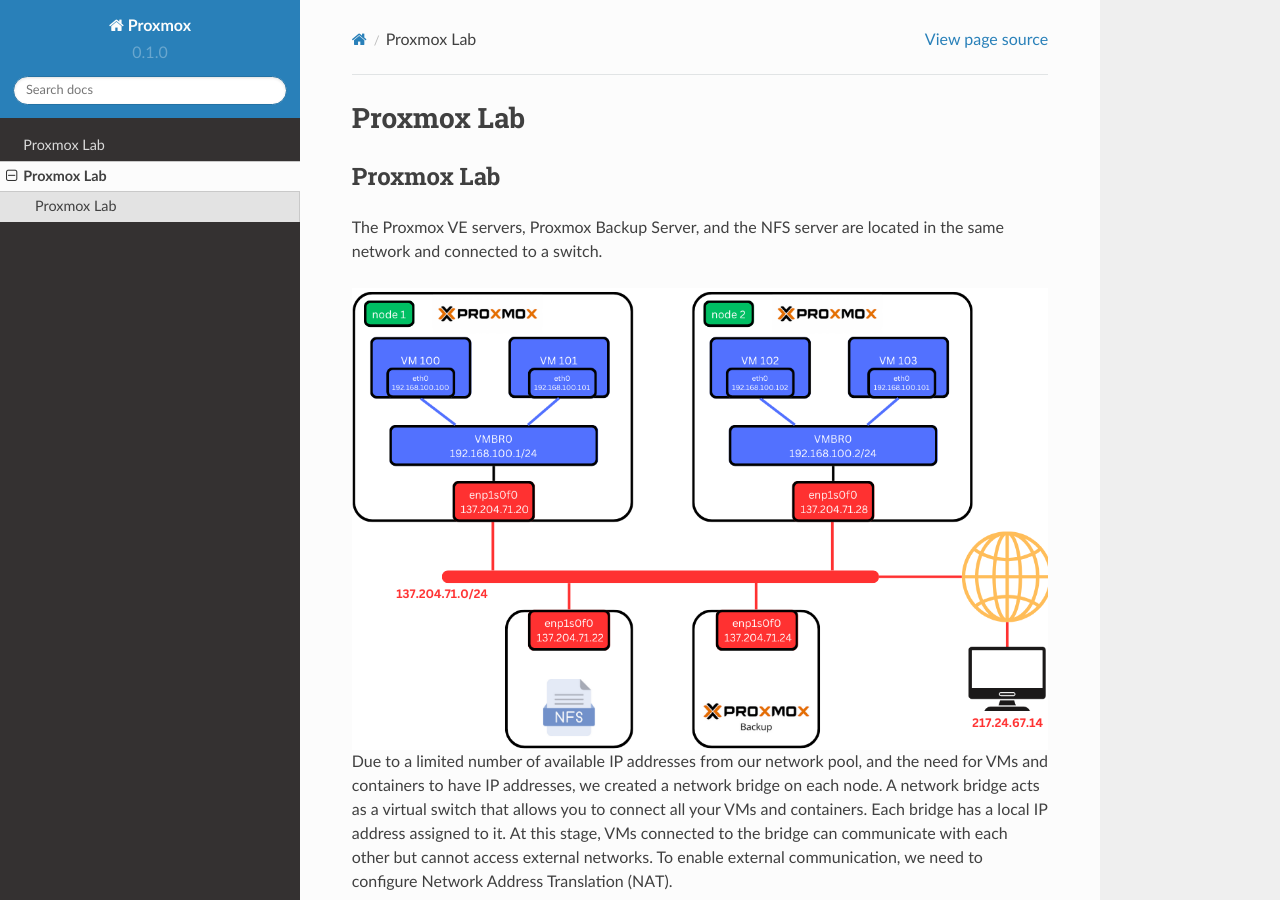
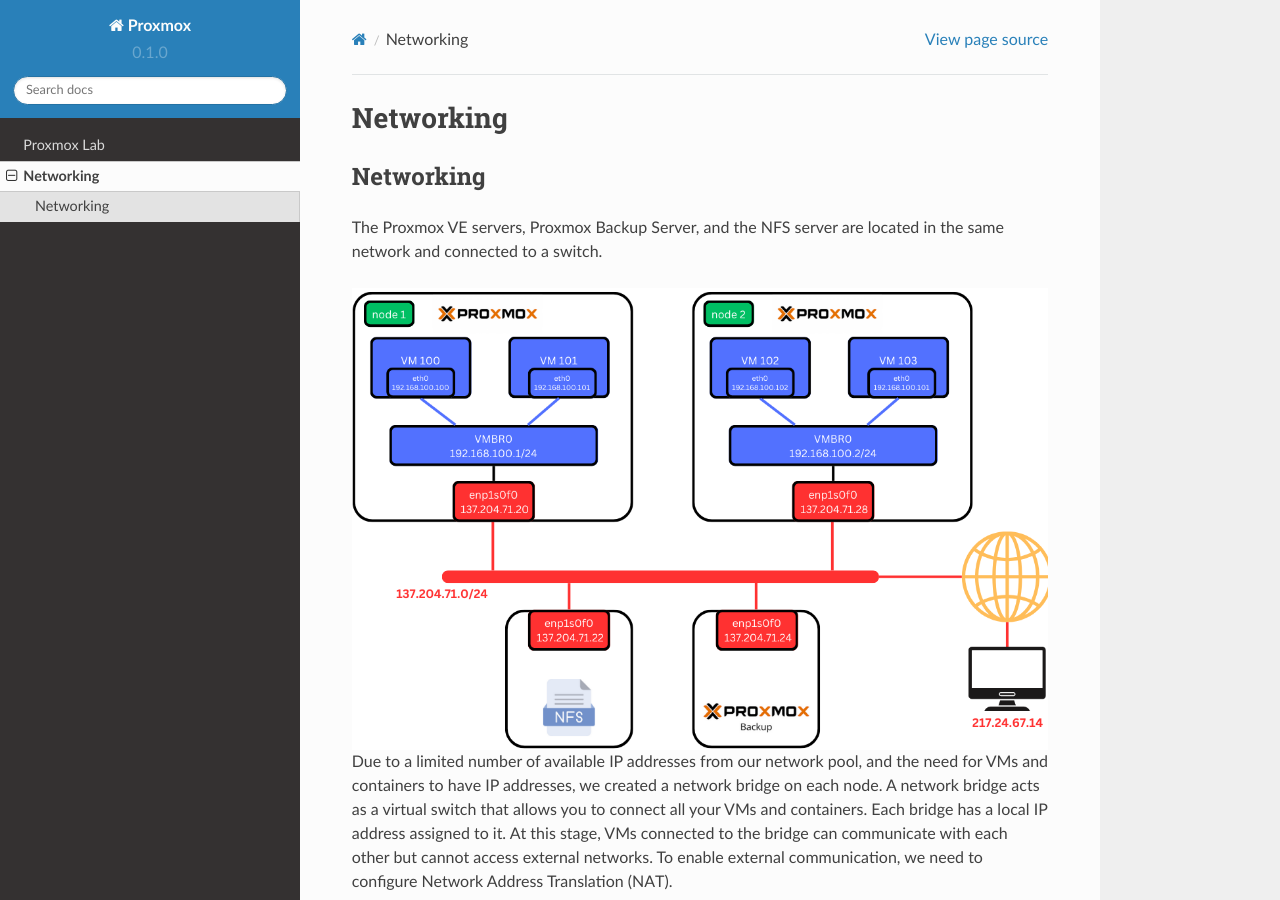
Before and after one commit to T2an/proxmox, a Sphinx documentation site: the page built from docs/source/networking.rst, in a window 1280 px wide and 900 px high. Built offline with Sphinx 7.4.7 and the Read the Docs theme 2.0.0, drawn with Linux system fonts in a browser that asks for light colours.

Commit message:
adding networking section

```diff
--- a/docs/source/networking.rst
+++ b/docs/source/networking.rst
@@ -1,9 +1,9 @@
-Proxmox Lab
+Networking
 ===========
 
-.. _Proxmox Lab:
+.. _Networking:
 
-Proxmox Lab
+Networking
 -----------
 
 The Proxmox VE servers, Proxmox Backup Server, and the NFS server are located in the same network and connected to a switch.
```
